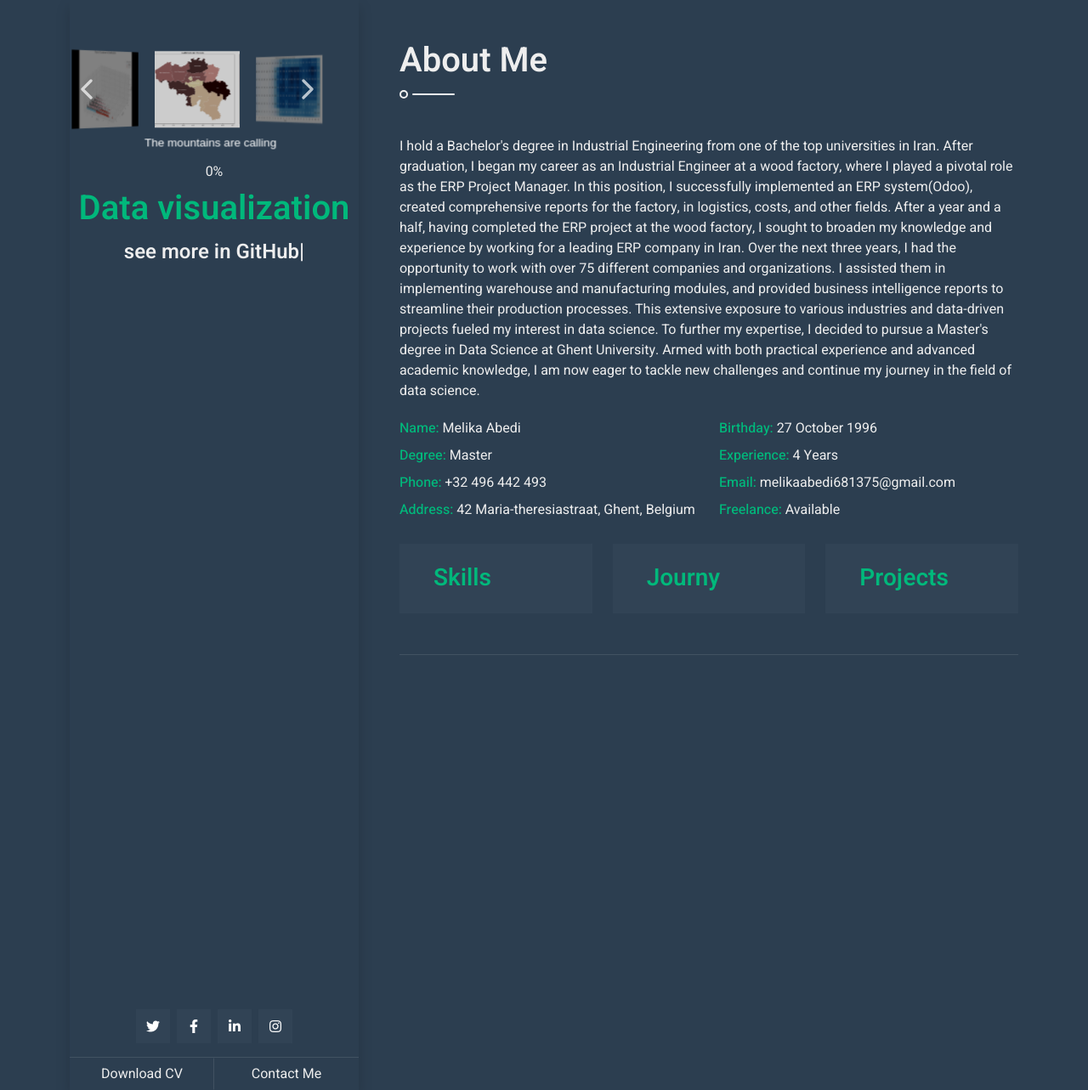
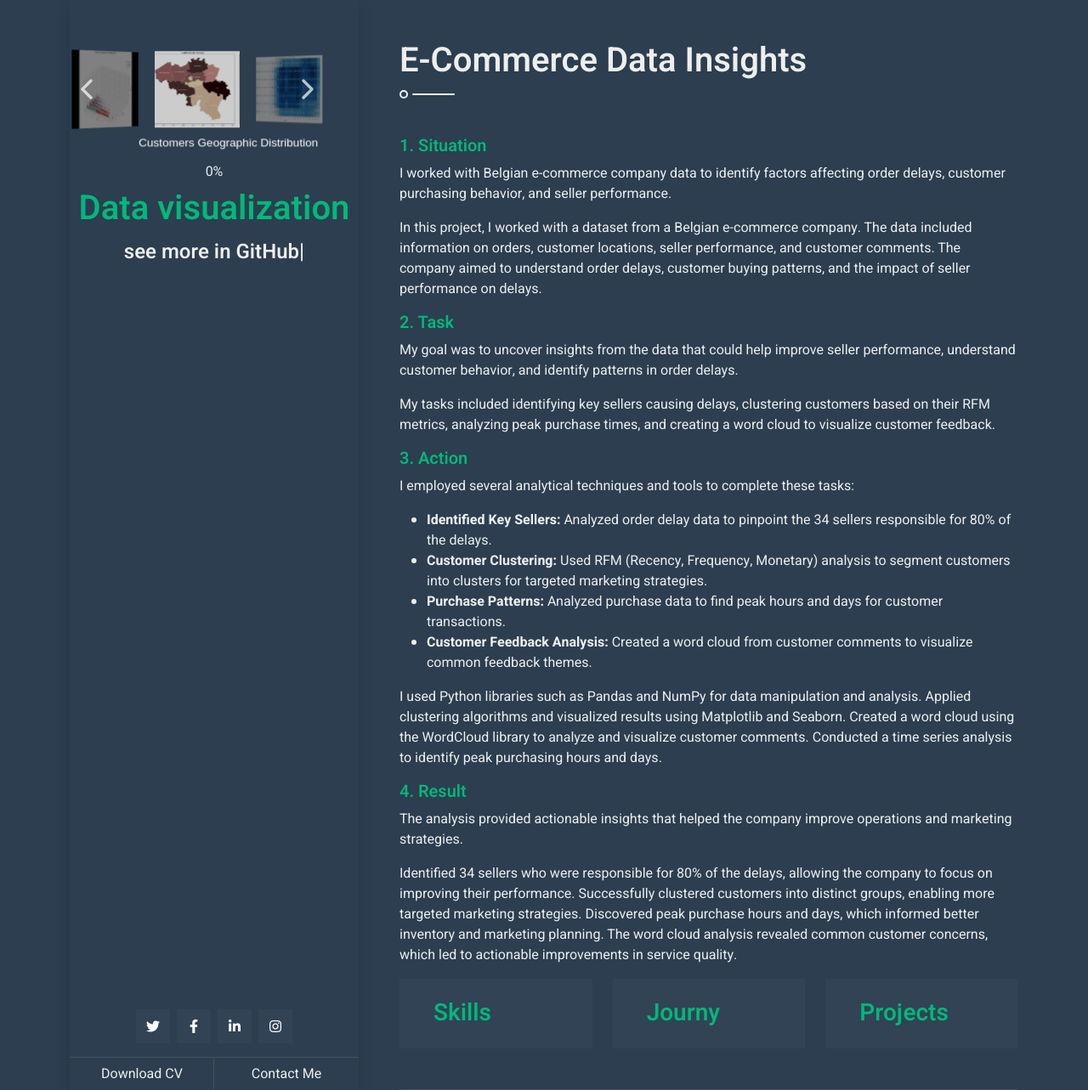
Before and after one commit to melikaabedikoupaei/portfolio, a Django app: page /Data_visualization_project/ in a window 1280 px wide. Shown: the whole page at 85% size. Run offline with Django 5.2, Linux system fonts and the light colour scheme; some libraries are stand-ins or nearby versions; some web fonts are replaced.

Commit message:
edit text in first project

```diff
--- a/static/css/slider.css
+++ b/static/css/slider.css
@@ -318,10 +318,10 @@ button {
     }
 
     &[data-description] {
-        margin-left: 0.5cqw; /* Adjusted for smaller text */
+
         font-size: min(1.2cqw, 0.8rem); /* Adjusted for smaller text */
         font-family: var(--font-archivo);
-        font-weight: 300;
+        font-weight: 100;
     }
 }
 
--- a/statics/css/slider.css
+++ b/statics/css/slider.css
@@ -318,10 +318,10 @@ button {
     }
 
     &[data-description] {
-        margin-left: 0.5cqw; /* Adjusted for smaller text */
+
         font-size: min(1.2cqw, 0.8rem); /* Adjusted for smaller text */
         font-family: var(--font-archivo);
-        font-weight: 300;
+        font-weight: 100;
     }
 }
 
--- a/templates/Data_visualization_project.html
+++ b/templates/Data_visualization_project.html
@@ -46,7 +46,7 @@
                 <div class="col-lg-4 sticky-lg-top vh-100">
                     <div class="d-flex flex-column h-100 text-center overflow-auto shadow">
                         {% include 'Data_visualization_slider.html' %}
-                        <h1 class="text-primary mt-2">Data visualization</h1>
+                        <h1 class="text-primary mt-2" >Data visualization</h1>
                         <div class="mb-4" style="height: 22px;">
                             <h4 class="typed-text-output d-inline-block text-light"></h4>
                             <div class="typed-text d-none">see more in GitHub </div>
@@ -66,40 +66,46 @@
                 <div class="col-lg-8">
                     <!-- About Start -->
                     <section class="py-5 border-bottom wow fadeInUp" data-wow-delay="0.1s">
-                        <h1 class="title pb-3 mb-5">About Me</h1>
-                        <p>I hold a Bachelor's degree in Industrial Engineering from one of the top universities in Iran.  After graduation, I began my career as an Industrial Engineer at a wood factory, where I played a pivotal role as the ERP Project Manager. In this position, I successfully implemented an ERP system(Odoo), created comprehensive reports for the factory, in logistics, costs, and other fields.
+                        <h1 class="title pb-3 mb-5" >E-Commerce Data Insights</h1>
+                        <p>
+                            <h5 style="color: #00B87B">1. Situation</h5>
+                <p class="star-description">
+                     I worked with Belgian e-commerce company data to identify factors affecting order delays, customer purchasing behavior, and seller performance.
+                </p>
+                <p class="star-example">
+                     In this project, I worked with a dataset from a Belgian e-commerce company. The data included information on orders, customer locations, seller performance, and customer comments. The company aimed to understand order delays, customer buying patterns, and the impact of seller performance on delays.
+                </p>
 
-                            After a year and a half, having completed the ERP project at the wood factory, I sought to broaden my knowledge and experience by working for a leading ERP company in Iran. Over the next three years, I had the opportunity to work with over 75 different companies and organizations. I assisted them in implementing warehouse and manufacturing modules, and provided business intelligence reports to streamline their production processes.
+                <h5 style="color: #00B87B">2. Task</h5>
+                <p class="star-description">
+                     My goal was to uncover insights from the data that could help improve seller performance, understand customer behavior, and identify patterns in order delays.
+                </p>
+                <p class="star-example">
+                     My tasks included identifying key sellers causing delays, clustering customers based on their RFM metrics, analyzing peak purchase times, and creating a word cloud to visualize customer feedback.
+                </p>
 
-                            This extensive exposure to various industries and data-driven projects fueled my interest in data science. To further my expertise, I decided to pursue a Master's degree in Data Science at Ghent University. Armed with both practical experience and advanced academic knowledge, I am now eager to tackle new challenges and continue my journey in the field of data science.
+                <h5 style="color: #00B87B">3. Action</h5>
+                <p class="star-description">
+                    I employed several analytical techniques and tools to complete these tasks:
+                </p>
+                <ul class="star-actions">
+                    <li><strong>Identified Key Sellers:</strong> Analyzed order delay data to pinpoint the 34 sellers responsible for 80% of the delays.</li>
+                    <li><strong>Customer Clustering:</strong> Used RFM (Recency, Frequency, Monetary) analysis to segment customers into clusters for targeted marketing strategies.</li>
+                    <li><strong>Purchase Patterns:</strong> Analyzed purchase data to find peak hours and days for customer transactions.</li>
+                    <li><strong>Customer Feedback Analysis:</strong> Created a word cloud from customer comments to visualize common feedback themes.</li>
+                </ul>
+                <p class="star-example">
+                    I used Python libraries such as Pandas and NumPy for data manipulation and analysis. Applied clustering algorithms and visualized results using Matplotlib and Seaborn. Created a word cloud using the WordCloud library to analyze and visualize customer comments. Conducted a time series analysis to identify peak purchasing hours and days.
+                </p>
 
-                            </p>
-                        <div class="row mb-4">
-                            <div class="col-sm-6 py-1">
-                                <span class="fw-medium text-primary">Name:</span> Melika Abedi
-                            </div>
-                            <div class="col-sm-6 py-1">
-                                <span class="fw-medium text-primary">Birthday:</span> 27 October 1996
-                            </div>
-                            <div class="col-sm-6 py-1">
-                                <span class="fw-medium text-primary">Degree:</span> Master
-                            </div>
-                            <div class="col-sm-6 py-1">
-                                <span class="fw-medium text-primary">Experience:</span> 4 Years
-                            </div>
-                            <div class="col-sm-6 py-1">
-                                <span class="fw-medium text-primary">Phone:</span> +32 496 442 493
-                            </div>
-                            <div class="col-sm-6 py-1">
-                                <span class="fw-medium text-primary">Email:</span> melikaabedi681375@gmail.com
-                            </div>
-                            <div class="col-sm-6 py-1">
-                                <span class="fw-medium text-primary">Address:</span> 42 Maria-theresiastraat, Ghent, Belgium
-                            </div>
-                            <div class="col-sm-6 py-1">
-                                <span class="fw-medium text-primary">Freelance:</span> Available
-                            </div>
-                        </div>
+                <h5 style="color: #00B87B">4. Result</h5>
+                <p class="star-description">
+                    The analysis provided actionable insights that helped the company improve operations and marketing strategies.
+                </p>
+                <p class="star-example">
+                     Identified 34 sellers who were responsible for 80% of the delays, allowing the company to focus on improving their performance. Successfully clustered customers into distinct groups, enabling more targeted marketing strategies. Discovered peak purchase hours and days, which informed better inventory and marketing planning. The word cloud analysis revealed common customer concerns, which led to actionable improvements in service quality.
+                </p>
+                </p>
                         <div class="row g-4">
                             <div class="col-md-4 col-lg-6 col-xl-4">
                                 <div class="d-flex bg-secondary p-4">
--- a/templates/Data_visualization_slider.html
+++ b/templates/Data_visualization_slider.html
@@ -53,7 +53,7 @@
                     <div class="slide-info__inner">
                         <div class="slide-info--text__wrapper">
                             <div data-description class="slide-info--text">
-                                <span>The mountains are calling</span>
+                                <span>Customers Geographic Distribution </span>
                             </div>
                         </div>
                     </div>
@@ -64,7 +64,7 @@
                     <div class="slide-info__inner">
                         <div class="slide-info--text__wrapper">
                             <div data-description class="slide-info--text">
-                                <span>Adventure is never far away</span>
+                                <span>Day and Hour Purchase Heatmap</span>
                             </div>
                         </div>
                     </div>
@@ -75,7 +75,7 @@
                     <div class="slide-info__inner">
                         <div class="slide-info--text__wrapper">
                             <div data-description class="slide-info--text">
-                                <span>Let your dreams come true</span>
+                                <span>Customers RFM Clustering</span>
                             </div>
                         </div>
                     </div>
--- a/templates/index.html
+++ b/templates/index.html
@@ -268,7 +268,7 @@
                                     <a href="{% url 'Data_visualization_project' %}">
                                     <i class="fa fa-2x fa-chart-line mx-auto mb-4" ></i></a>
                                     <h5 class="mb-2">Data visualization</h5>
-                                    <p class="mb-0">Justo sit justo eos amet tempor amet clita amet ipsum eos elitr. Amet lorem lorem lorem est amet labore</p>
+                                    <p class="mb-0">Analyzed a dataset from a Belgian e-commerce company to uncover insights into seller delays, customer behavior, and feedback</p>
                                 </div>
 
                             </div>
```
